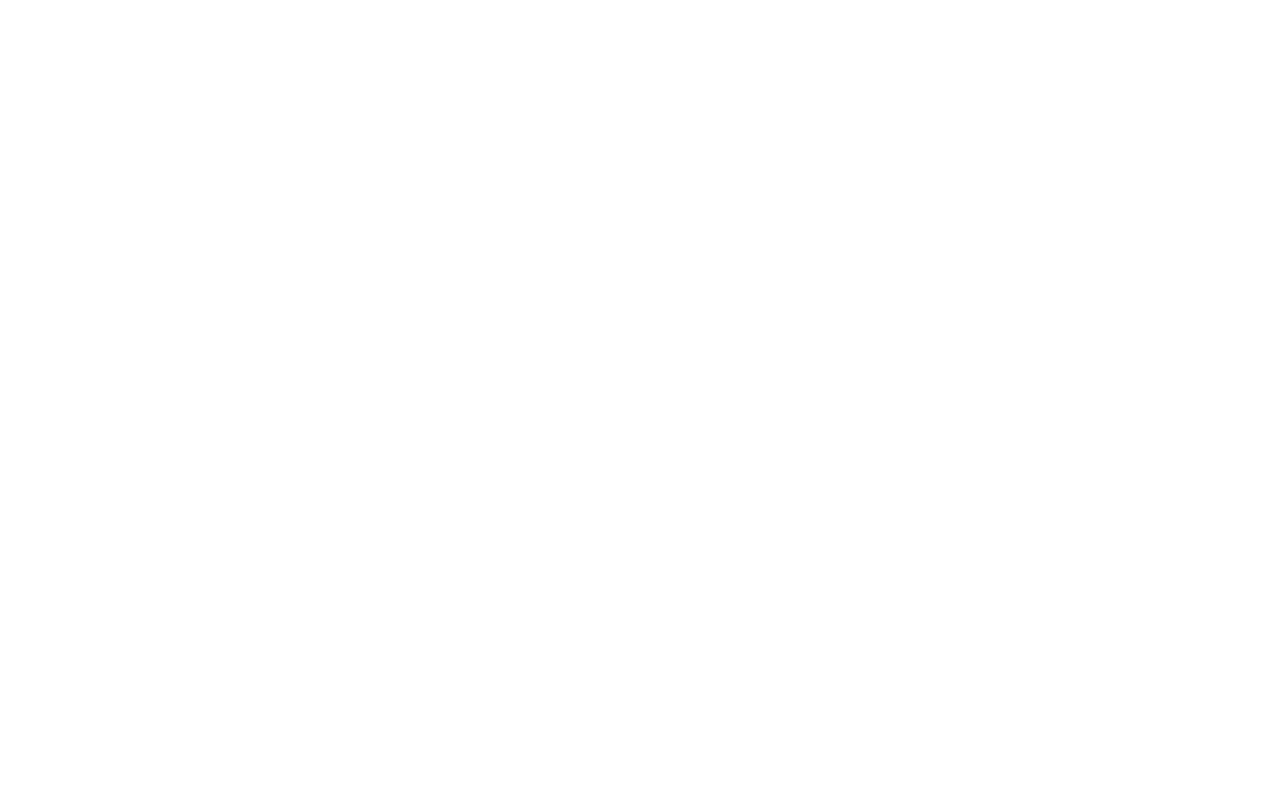
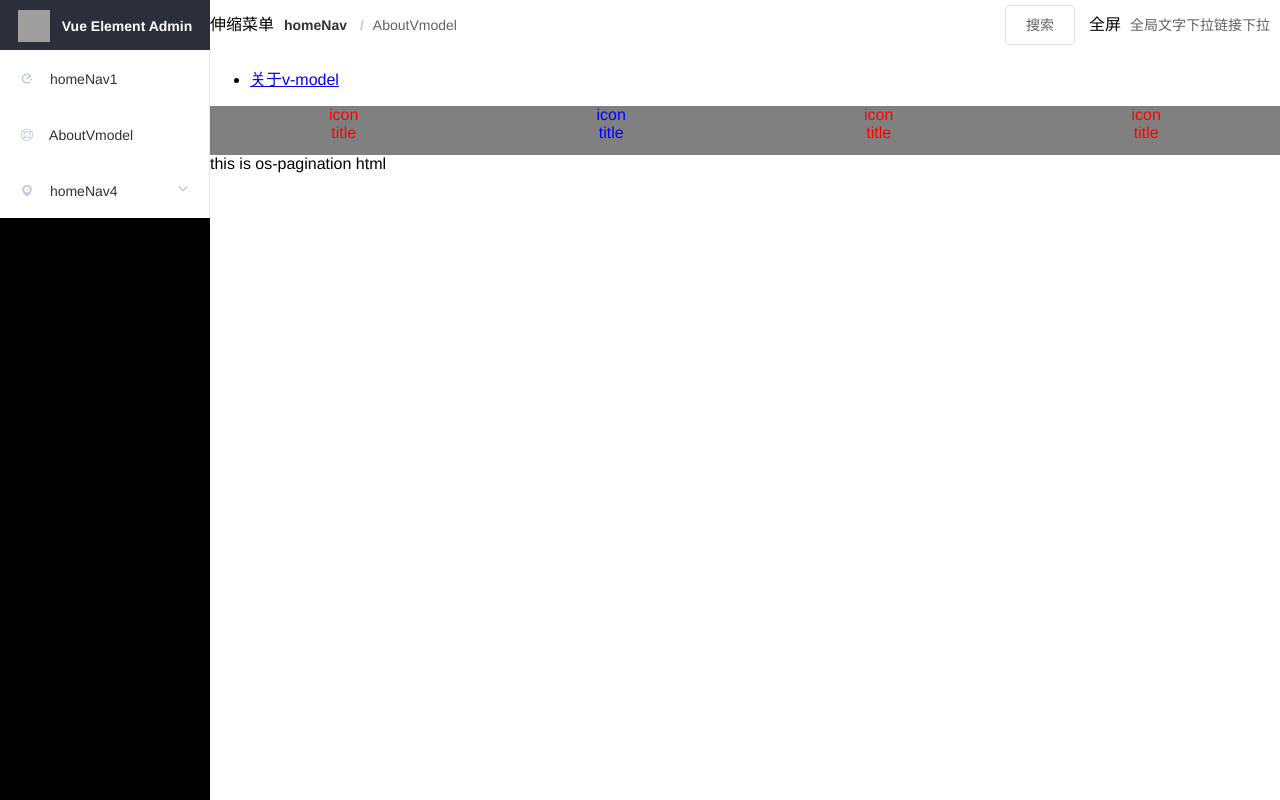
Before and after one commit to UNKLAT/learnWork, a Vue app: page /homeNav/index in a window 1280 px wide. Built offline with nearby package versions, Linux system fonts and the light colour scheme; grey boxes are pictures that could not be loaded.

Commit message:
导入layout

```diff
--- a/src/router/index.js
+++ b/src/router/index.js
@@ -7,7 +7,7 @@
 import Login from '../views/login/index.vue'
 
 /* Layout */
-// import Layout from '@/layout'
+import Layout from '@/layout'
 
 /* Router Modules */
 // import componentsRouter from './modules/components'
@@ -74,15 +74,7 @@
  */
 export const constantRoutes = [
 
-  // {
-  //   path: '/homeNav',
-  //   // name: 'HelloWorld',
-  //   redirect: 'homeNav',
-  //   name: component.name,
-  //   component: component
-  // },
-
-  ...routerList,
+  // ...routerList,
 
   // {
   //   path: '/redirect',
@@ -98,8 +90,41 @@
   {
     path: '/',
     redirect: '/login',
+  },
+
+  {
+    path: '/login',
+    name: 'Login',
     component: () => import('@/views/login/index.vue'),
-    hidden: true
+    hidden: true,
+  },
+
+  {
+    path: '/homeNav',
+    component: Layout,
+    redirect: '/homeNav/index',
+    children: [
+      {
+        path: 'index',
+        component: () => import('@/views/home-nav/index.js'),
+        name: 'homeNav',
+        meta: { title: 'homeNav', icon: 'homeNav', affix: true }
+      }
+    ]
+  },
+
+  {
+    path: '/AboutVmodel',
+    component: Layout,
+    redirect: '/AboutVmodel/index',
+    children: [
+      {
+        path: 'index',
+        component: () => import('@/views/about-vmodel/index.js'),
+        name: 'AboutVmodel',
+        meta: { title: 'AboutVmodel', icon: 'AboutVmodel', affix: true }
+      }
+    ]
   },
 
   // {
```
